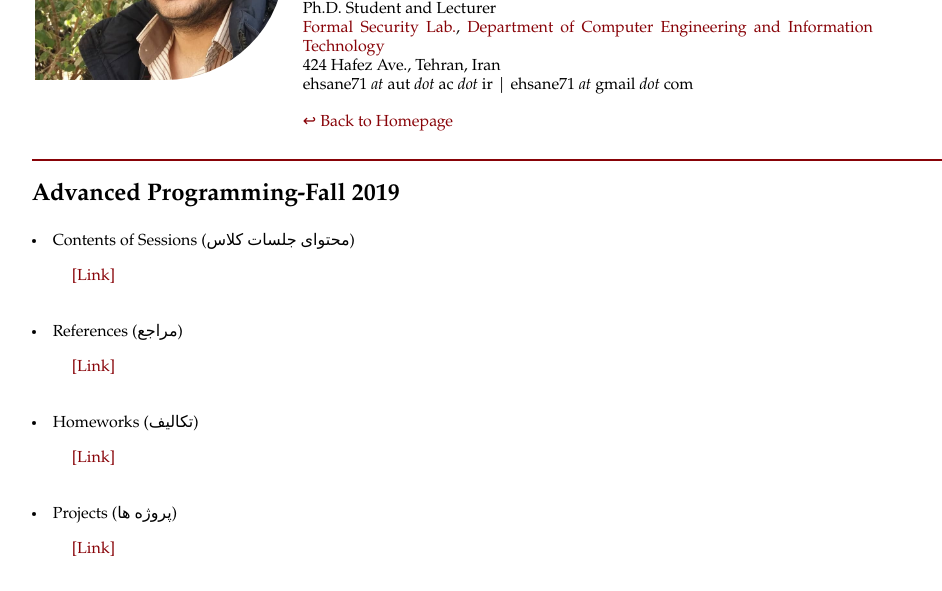
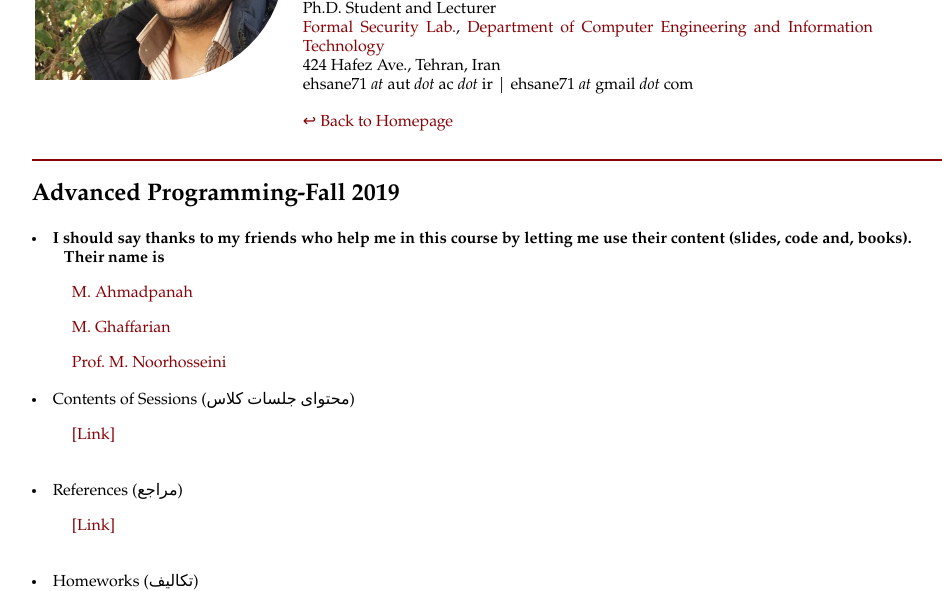
Before and after one commit to ehsanedalat/ehsanedalat.github.io, a plain HTML site: page AP-Fall2019.html in a window 1280 px wide. Shown: the part 181-772 px from the top of the page, without its empty margins (90-1032 px from the left). Drawn offline with Linux system fonts and the light colour scheme.

Commit message:
fixing links

```diff
--- a/AP-Fall2019.html
+++ b/AP-Fall2019.html
@@ -50,7 +50,15 @@ ehsane71<em> at </em> gmail <em> dot </em> com<br/>
 <div class="box">
 <a name="booklets"></a>
 <h2>Advanced Programming-Fall 2019</h2>
-
+<p>
+<li><b>I should say thanks to my friends who help me in this course by letting me use their content (slides, code and, books).
+<br/>&nbsp;&nbsp;&nbsp;&nbsp;&nbsp;&nbsp;&nbsp;&nbsp;Their name is</b>
+<br/>
+<ul><a href="https://ce.aut.ac.ir/~seyed">M. Ahmadpanah</a></ul>
+<ul><a href="https://www.linkedin.com/in/smghaffarian/">M. Ghaffarian</a></ul>
+<ul><a href="https://scholar.google.com/citations?user=CzprDjIAAAAJ&hl=en">Prof. M. Noorhosseini</a></ul>
+</li>
+</p>
 <li> Contents of Sessions (محتوای جلسات کلاس)
 <ul style="list-style-type:none">
 <a href="http://ceit.aut.ac.ir/~94131090/AP-Fall2019/Contents/">[Link]</a></li>
```
